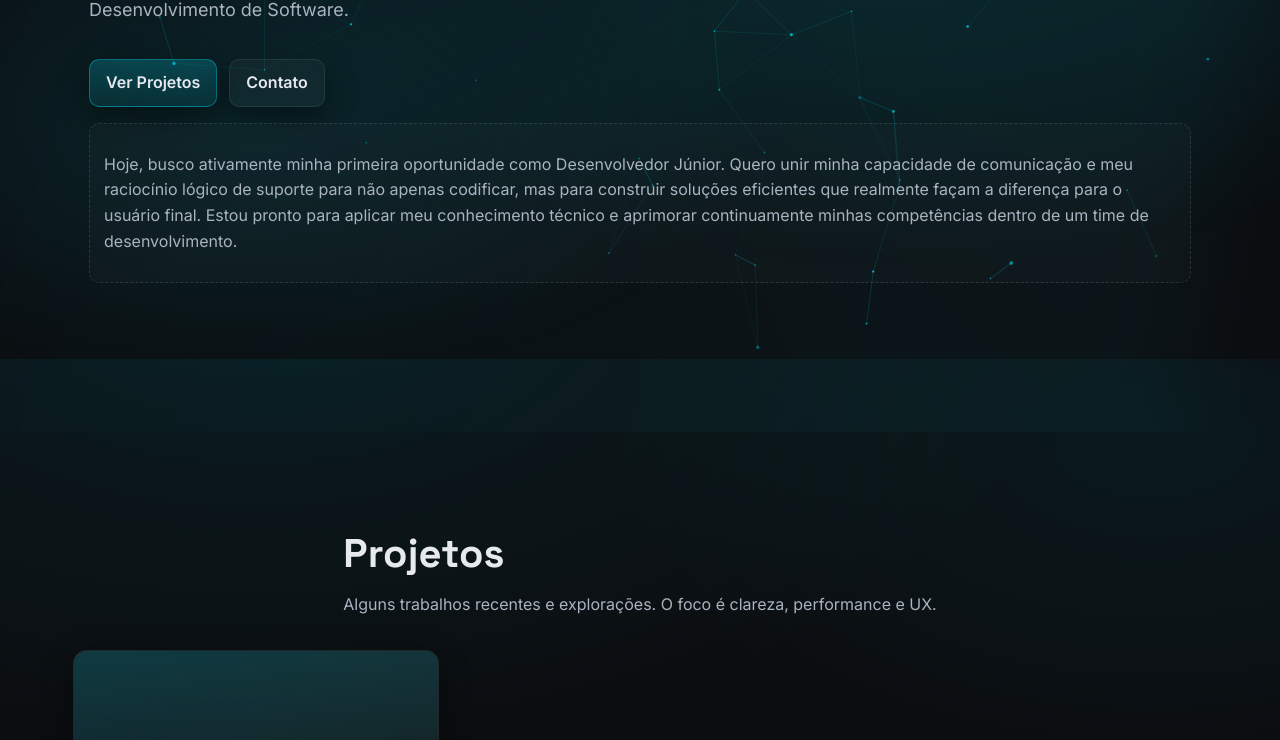
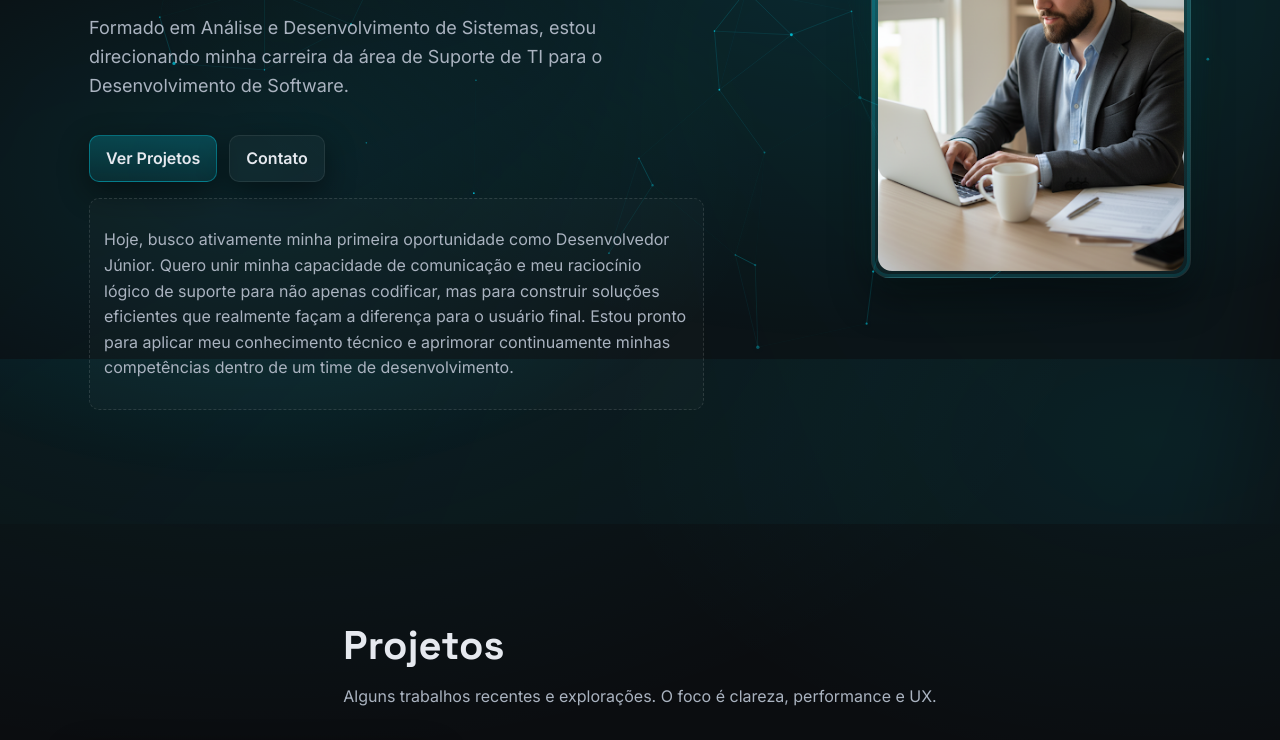
Before and after one commit to Leonardocmartins02/Leonardocmartins02.github.io, a plain HTML site: page index.html in a window 1280 px wide. Shown: the part 441-1181 px from the top of the page. Drawn offline with Linux system fonts and the light colour scheme.

Commit message:
feat: adiciona foto

```diff
--- a/index.html
+++ b/index.html
@@ -30,6 +30,7 @@
       <section id="hero" class="section hero snap" aria-label="Introdução">
         <div class="hero-bg-gradient" aria-hidden="true"></div>
         <div class="hero-inner">
+          <div class="hero-copy">
             <p class="eyebrow">Desenvolvedor Júnior</p>
             <h1 class="hero-title">
               <span data-editable="name">Leonardo Martins</span>
@@ -41,6 +42,13 @@
             </div>
             <div class="hero-meta reveal">
               <p>Hoje, busco ativamente minha primeira oportunidade como Desenvolvedor Júnior. Quero unir minha capacidade de comunicação e meu raciocínio lógico de suporte para não apenas codificar, mas para construir soluções eficientes que realmente façam a diferença para o usuário final. Estou pronto para aplicar meu conhecimento técnico e aprimorar continuamente minhas competências dentro de um time de desenvolvimento.</p>
+            </div>
+          </div>
+
+          <div class="hero-photo reveal" aria-hidden="false">
+            <div class="photo-wrap">
+              <img class="profile-img" src="assets/foto-perfil.jpg" alt="Foto de perfil" loading="lazy" decoding="async" />
+            </div>
           </div>
         </div>
       </section>
--- a/styles.css
+++ b/styles.css
@@ -120,6 +120,33 @@ h2, h3 { font-weight: 600; }
   padding: clamp(14px, 2vw, 24px);
   display: grid;
   gap: 16px;
+}
+.hero-copy { display: grid; gap: 16px; align-content: start; }
+.hero-photo { order: -1; display: grid; place-items: center; }
+.photo-wrap {
+  position: relative;
+  width: clamp(180px, 35vw, 320px);
+  aspect-ratio: 4/5;
+  border-radius: 18px;
+  padding: 6px;
+  background:
+    radial-gradient(120% 140% at 20% 0%, rgba(0,229,255,0.25), transparent 60%),
+    linear-gradient(180deg, rgba(255,255,255,0.06), rgba(255,255,255,0.02));
+  border: 1px solid var(--border);
+  box-shadow: 0 20px 40px rgba(0,0,0,0.45), 0 0 0 3px rgba(0,229,255,0.12) inset;
+}
+.photo-wrap::before {
+  content: "";
+  position: absolute; inset: -2px;
+  border-radius: 20px;
+  background: conic-gradient(from 0deg, rgba(0,229,255,0.55), rgba(0,229,255,0.05), rgba(0,229,255,0.55));
+  filter: blur(16px) saturate(140%);
+  opacity: 0.35;
+  z-index: -1;
+}
+.profile-img {
+  width: 100%; height: 100%; object-fit: cover; display: block;
+  border-radius: 14px;
 }
 .eyebrow { color: var(--accent); text-transform: uppercase; letter-spacing: 1.5px; font-weight: 600; font-size: 12px; opacity: 0.9; }
 .hero-title { font-size: clamp(38px, 9vw, 80px); margin: 6px 0; line-height: 1.02; }
@@ -305,6 +332,8 @@ input:focus, textarea:focus { border-color: rgba(0,229,255,0.45); box-shadow: 0
 
 /* Responsividade */
 @media (min-width: 680px) {
+  .hero-inner { grid-template-columns: 1.2fr 0.9fr; align-items: center; gap: 26px; }
+  .hero-photo { order: unset; justify-self: end; }
   .projects-grid .card { grid-column: span 6; }
   .skills-grid .skill { grid-column: span 3; }
   .contact-actions { grid-column: span 12; justify-content: center; }
```
Also changed, not shown: assets/README.txt (added), assets/foto-perfil.jpg (added), assets/foto-perfil.svg (added). Lines whose indentation alone changed are shown as unchanged.
